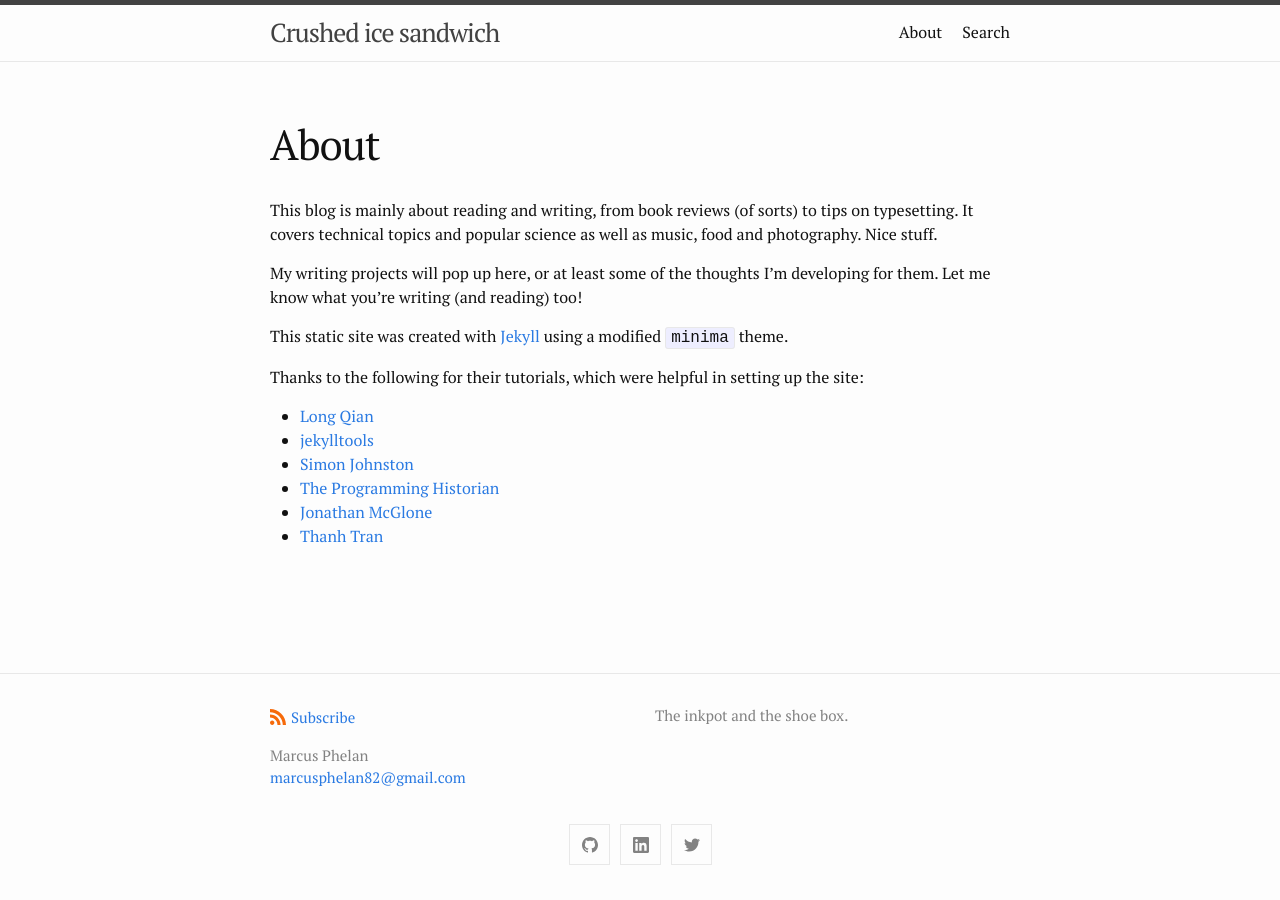
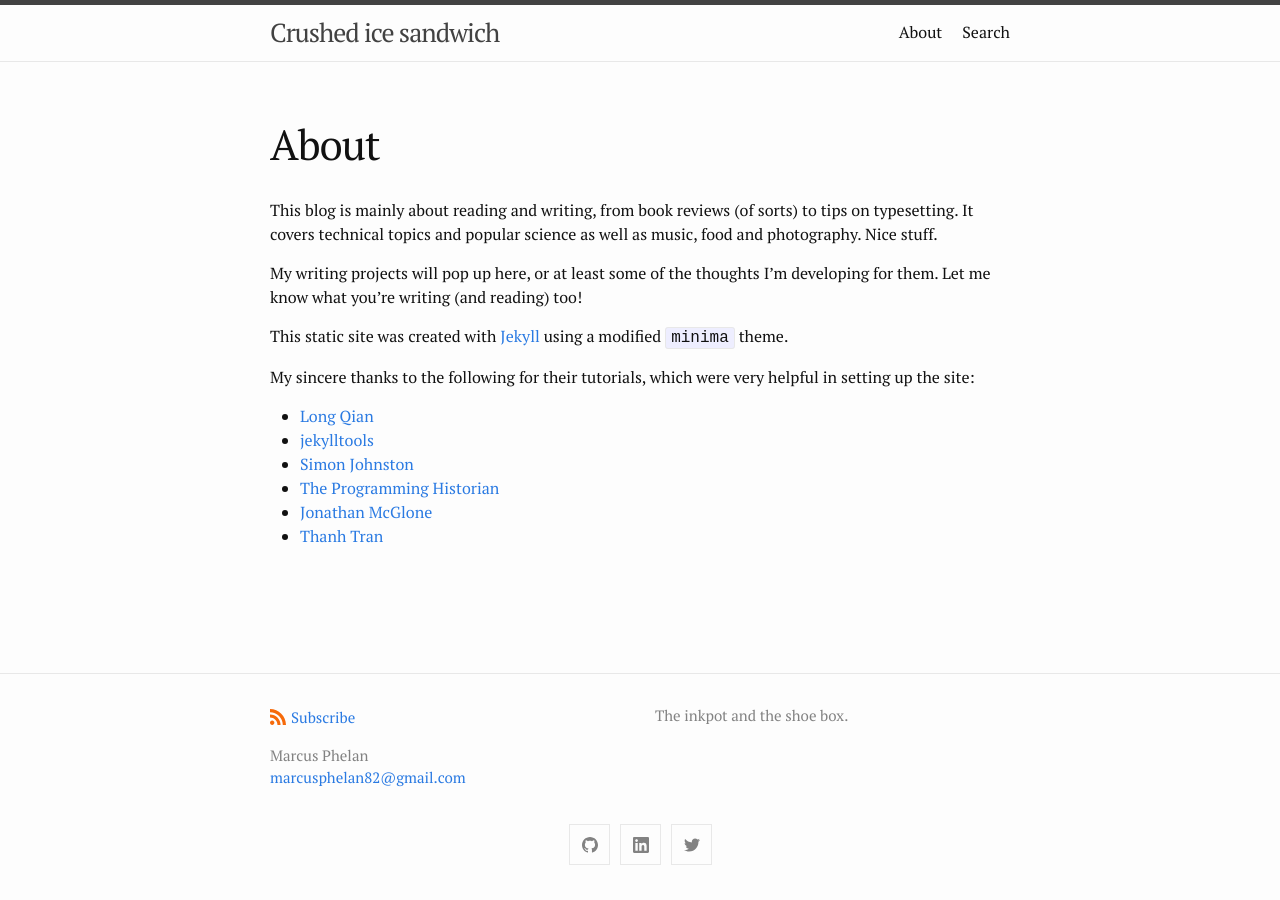
Before and after one commit to marcusphelan/marcusphelan.github.io, a Jekyll site: the page built from about.md, in a window 1280 px wide. Built offline with Jekyll 4.4.1, drawn with Linux system fonts in a browser that asks for light colours; nearby versions of some CDN libraries.

Commit message:
Update about.md

```diff
--- a/about.md
+++ b/about.md
@@ -12,7 +12,7 @@
 This static site was created with [Jekyll](https://jekyllrb.com/ "Jekyll") using a modified `minima` theme.
 
 
-Thanks to the following for their tutorials, which were helpful in setting up the site:
+My sincere thanks to the following for their tutorials, which were very helpful in setting up the site:
 
 - [Long Qian](https://longqian.me "Long Qian")
 - [jekylltools](https://github.com/jekylltools/jekyll-tipue-search "jekylltools")
```
